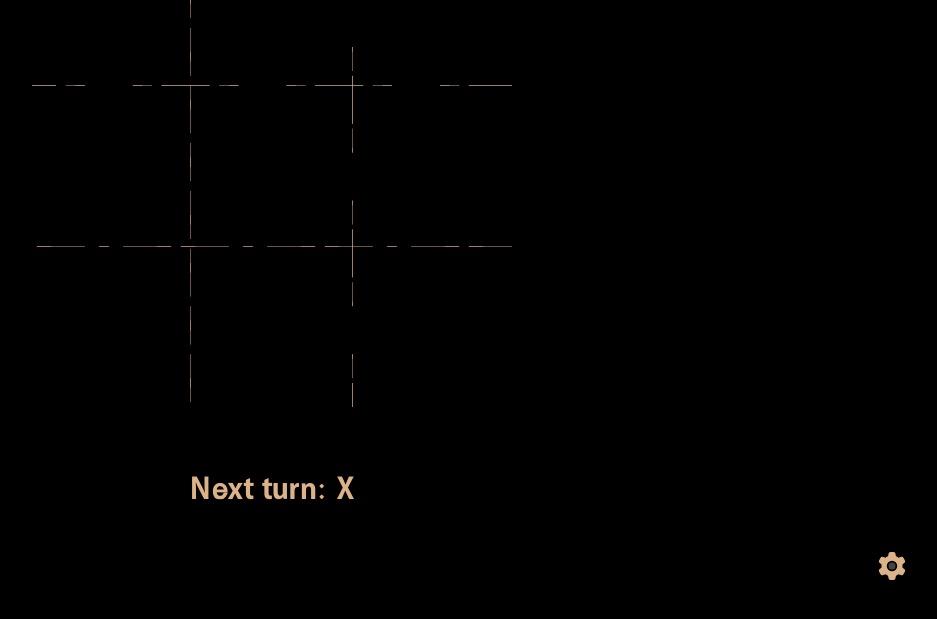
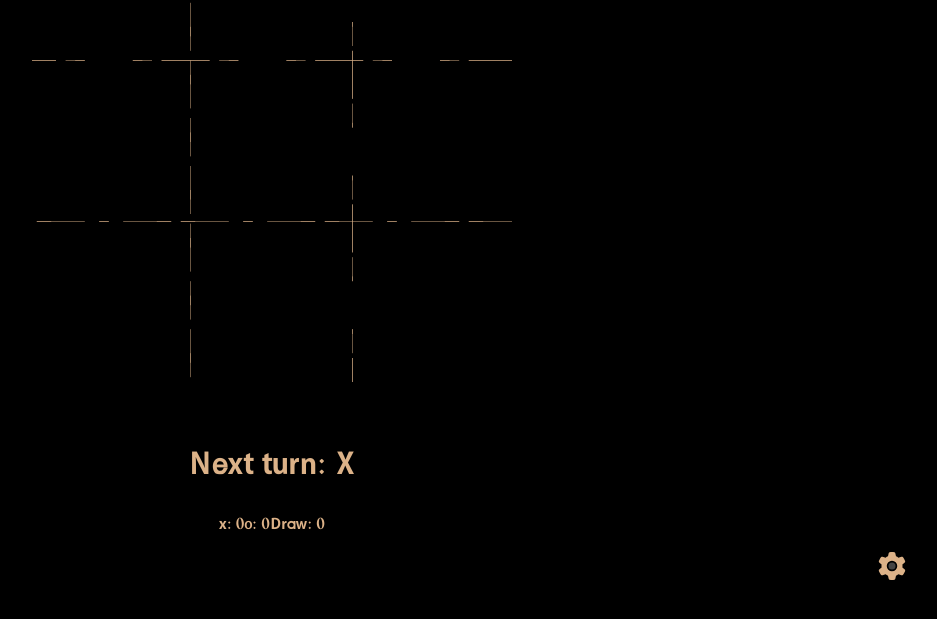
Before and after one commit to abdulrahmanhatem/tic-tac-toe, a React (Create React App) app: page / in a window 1280 px wide. Shown: the part 183-802 px from the top of the page, without its empty margins (336-1273 px from the left). Built offline with nearby package versions, Linux system fonts and the light colour scheme.

Commit message:
add result section

```diff
--- a/src/components/Board.js
+++ b/src/components/Board.js
@@ -3,6 +3,7 @@ import Lines from './Lines';
 import calculateWinner from '../helpers/calculateWinner';
 import useSound from '../hooks/useSound';
 import Confetti from "react-confetti";
+import { updateResult, getResult } from "../helpers/result";
 
 function Square({value, onSquareClick, win}){
     return <button className={`square ${win ? "win" : ""}`} onClick={onSquareClick}>{value && <span>{value}</span>}</button>;
@@ -11,6 +12,8 @@ function Square({value, onSquareClick, win}){
 export default function Board({xIsNext, squares, onPlay, getCurrent, settings}) {
     const [startBg, setStartBg] = useState(false)
     const {isSFXMute, sFXVolume} = settings;
+    const result = getResult()
+    console.log(result);
 
     let winners, full, status ;
 
@@ -52,10 +55,11 @@ export default function Board({xIsNext, squares, onPlay, getCurrent, settings})
         full = nextSquares.every(i => i !== null);
         if(winners){
             useSound("win", sFXVolume, isSFXMute)
-
+            updateResult(nextSquares[i])
         }else{
             if(full){
                 useSound("draw", sFXVolume, isSFXMute)
+                updateResult("draw")
             }
         }
 
@@ -76,6 +80,11 @@ export default function Board({xIsNext, squares, onPlay, getCurrent, settings})
         <Lines count={4}/>
         </div>
         <div className="status">{status}</div>
+        <div className="results">
+            <span>x: {result.X ? result.X : 0}</span>
+            <span>o: {result.O? result.O : 0}</span>
+            <span>Draw: {result.draw? result.draw : 0}</span>
+        </div>
         {winners &&
         <Confetti
             numberOfPieces={500}
--- /dev/null
+++ b/src/helpers/result.js
@@ -0,0 +1,22 @@
+
+export function getResult() {
+    let resultObj = localStorage.getItem("result");
+    if (resultObj) {
+        return JSON.parse(resultObj);
+    }else{
+        return {"X": 0, "O": 0, "draw":0}
+    }
+}
+
+export function updateResult(winner) {
+    let resultObj = localStorage.getItem("result");
+    if (resultObj) {
+        resultObj = JSON.parse(resultObj);
+        let count = resultObj[winner] ? resultObj[winner] : 0;
+        resultObj = {...resultObj, [winner]:++count}
+        console.log(resultObj);
+        localStorage.setItem("result", JSON.stringify(resultObj))
+    }else{
+        localStorage.setItem("result", JSON.stringify({[winner]:1}))
+    }
+}
```
